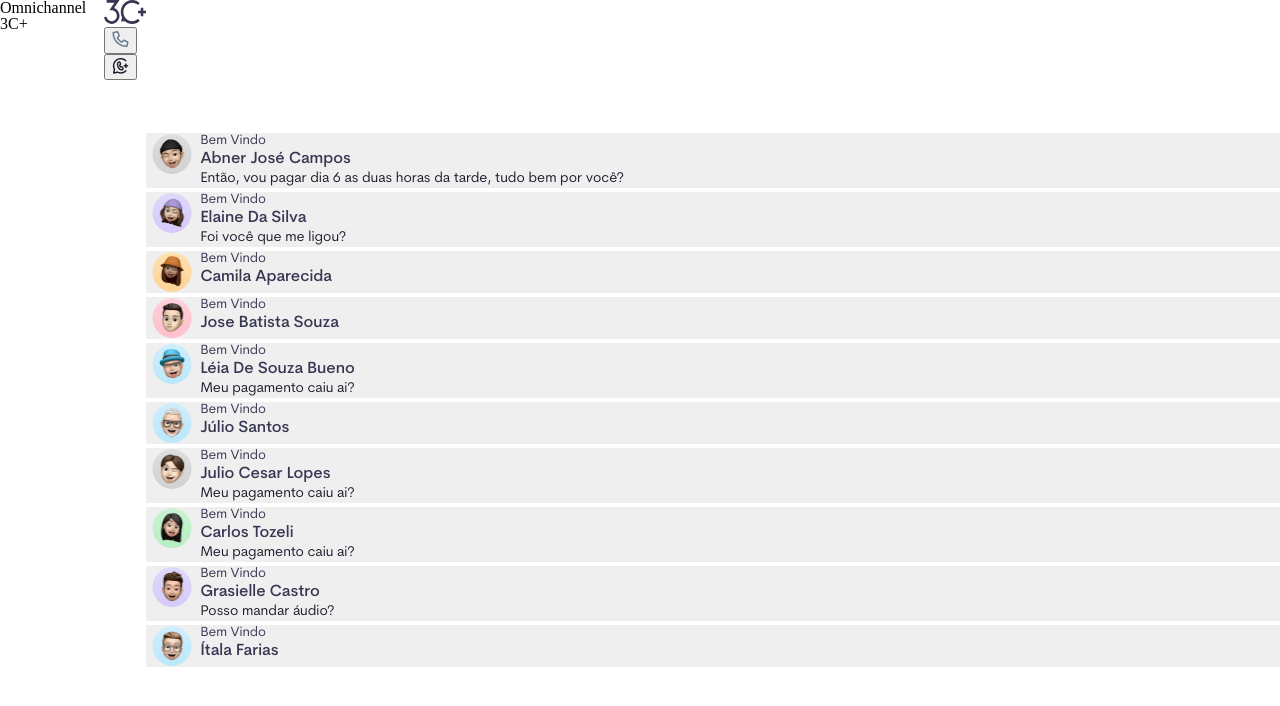
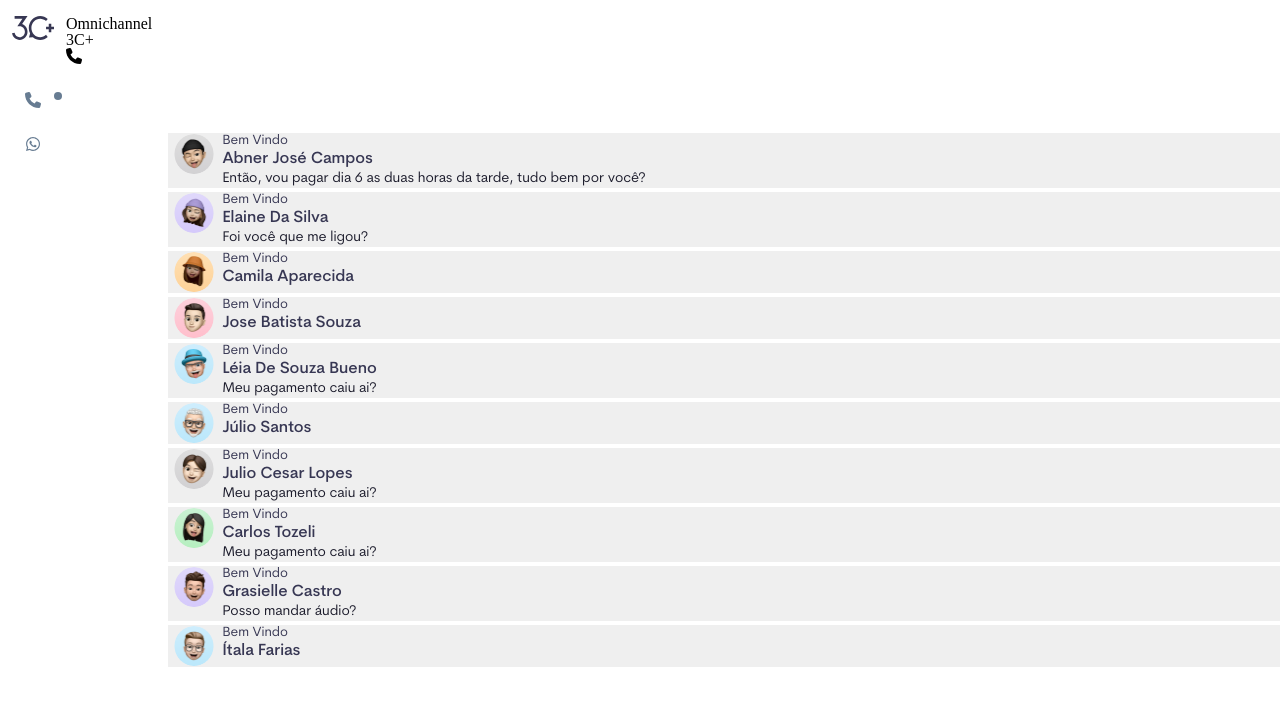
Before and after one commit to AllanGBOliveira/threeCPlusTest, a Vue app: page / in a window 1280 px wide. Shown: the top 706 px of the page. Built offline with nearby package versions, Linux system fonts and the light colour scheme.

Commit message:
feat(sideMenu): side menu desktop finished

```diff
--- a/package.json
+++ b/package.json
@@ -13,6 +13,10 @@
     "format": "prettier --write src/"
   },
   "dependencies": {
+    "@fortawesome/fontawesome-svg-core": "^6.5.1",
+    "@fortawesome/free-brands-svg-icons": "^6.5.1",
+    "@fortawesome/free-solid-svg-icons": "^6.5.1",
+    "@fortawesome/vue-fontawesome": "^3.0.6",
     "pinia": "^2.1.7",
     "vue": "^3.4.15",
     "vue-i18n": "^9.10.1",
--- a/src/assets/styles/scss/components/sideMenuComponent.module.scss
+++ b/src/assets/styles/scss/components/sideMenuComponent.module.scss
@@ -1,16 +1,86 @@
 .sideMenu {
   &-container {
     display: block;
+    padding-top: 16px;
   }
 
   &-logo {
     display: block;
     width: 100%;
     height: auto;
+    padding-left: 12px;
+    padding-right: 12px;
     margin-bottom: 45px;
   }
 
   &-item {
     display: block;
+    margin-bottom: 18px;
+  }
+
+  &-list {
+    display: block;
+  }
+
+  &-link {
+    display: block;
+    font-size: $font-size;
+    background-color: transparent;
+    border: 0;
+    padding: 4px 0;
+    text-align: center;
+    width: 100%;
+    cursor: pointer;
+    position: relative;
+    color: $color-muted;
+    transition: all 0.25s ease;
+
+    &-phone {
+      &::after {
+        content: '';
+        width: 8px;
+        height: 8px;
+        position: absolute;
+        top: 4px;
+        right: 4px;
+        background-color: currentColor;
+        border-radius: 50%;
+        transition: all 0.25s ease;
+      }
+
+      &.active,
+      &:hover,
+      &:focus,
+      &:focus-visible {
+        &::after {
+          background-color: $warning-color;
+        }
+      }
+
+    }
+
+    &::before {
+      content: '';
+      height: 0;
+      width: 2px;
+      background-color: $warning-color;
+      position: absolute;
+      left: 0;
+      top: 50%;
+      transform: translateY(-50%);
+      transition: all 0.25s ease;
+    }
+
+    &.active,
+    &:hover,
+    &:focus,
+    &:focus-visible {
+      color: $color-3;
+
+      outline: none;
+      &::before {
+        height: 100%;
+      }
+    }
   }
 }
--- a/src/components/SideBarComponent.vue
+++ b/src/components/SideBarComponent.vue
@@ -1,25 +1,19 @@
 <script lang="ts" setup>
-import { RouterLink } from "vue-router";
-
-import styles from "@/assets/styles/scss/components/sideBarComponent.module.scss"
+import styles from "@/assets/styles/scss/components/sideMenuComponent.module.scss"
 </script>
 
 <template>
     <div :class="styles['sideMenu-container']">
-        <RouterLink :class="styles['sideMenu-logo']" to="/">
-            <img src="@/assets/icons/logo.svg" alt="Logo" width="42" height="24" loading="eager">
-        </RouterLink>
-        <ul :class="styles['sideMenu-list']">
-            <li :class="styles['sideMenu-item']">
-                <button :class="styles['sideMenu-link']">
-                    <img src="@/assets/icons/PHONE.png" alt="Phone Icon" width="17" height="18" loading="eager">
-                </button>
-            </li>
-            <li :class="styles['sideMenu-item']">
-                <button :class="styles['sideMenu-link']">
-                    <img src="@/assets/icons/whatsapp.png" alt="WhatsApp Icon" width="17" height="17" loading="eager">
-                </button>
-            </li>
-        </ul>
+        <p :class="styles['sideMenu-title']">
+            {{ $t("message.titles.omni") }}
+        </p>
+
+
+        <form :class="styles['sideMenu-search']" novalidate>
+            <label for="search-input">
+                <font-awesome-icon :icon="['fas', 'phone']" />
+            </label>
+        </form>
+
     </div>
 </template>
--- a/src/components/SideMenuComponent.vue
+++ b/src/components/SideMenuComponent.vue
@@ -1,18 +1,25 @@
 <script lang="ts" setup>
+import { RouterLink } from "vue-router";
+
 import styles from "@/assets/styles/scss/components/sideMenuComponent.module.scss"
 </script>
 
 <template>
     <div :class="styles['sideMenu-container']">
-        <p :class="styles['sideMenu-title']">
-            {{ $t("message.titles.omni") }}
-        </p>
-
-
-        <form :class="styles['sideMenu-search']" novalidate>
-            <label for="search-input">
-            </label>
-        </form>
-
+        <RouterLink :class="styles['sideMenu-logo']" to="/">
+            <img src="@/assets/icons/logo.svg" alt="Logo" width="42" height="24" loading="eager">
+        </RouterLink>
+        <ul :class="styles['sideMenu-list']">
+            <li :class="styles['sideMenu-item']">
+                <button :class="[styles['sideMenu-link'], styles['sideMenu-link-phone']]">
+                    <font-awesome-icon :icon="['fas', 'phone']" />
+                </button>
+            </li>
+            <li :class="styles['sideMenu-item']">
+                <button :class="styles['sideMenu-link']">
+                    <font-awesome-icon :icon="['fab', 'whatsapp']" />
+                </button>
+            </li>
+        </ul>
     </div>
 </template>
--- a/src/main.ts
+++ b/src/main.ts
@@ -1,6 +1,8 @@
 import { createApp } from 'vue'
 import { createPinia } from 'pinia'
 import { i18n } from './plugins/i18nConfig'
+import { FontAwesomeIcon } from '@fortawesome/vue-fontawesome'
+import './plugins/fontAwesomeConfig'
 
 import App from './App.vue'
 import router from './router'
@@ -10,5 +12,6 @@ const app = createApp(App)
 app.use(createPinia())
 app.use(router)
 app.use(i18n)
+app.component('font-awesome-icon', FontAwesomeIcon)
 
 app.mount('#app')
--- /dev/null
+++ b/src/plugins/fontAwesomeConfig.ts
@@ -0,0 +1,5 @@
+import { library } from '@fortawesome/fontawesome-svg-core'
+import { faPhone } from '@fortawesome/free-solid-svg-icons'
+import { faWhatsapp } from '@fortawesome/free-brands-svg-icons'
+
+library.add(faPhone, faWhatsapp)
```
Also changed, not shown: 1 other file (tests, documents, lock files or other folders).
